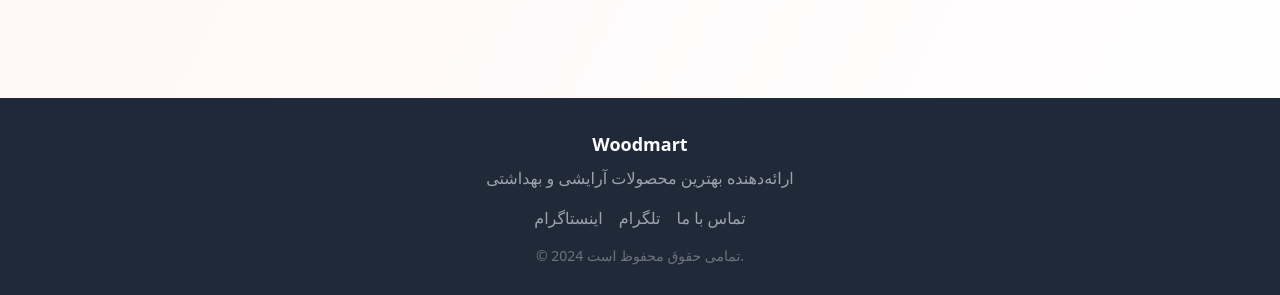
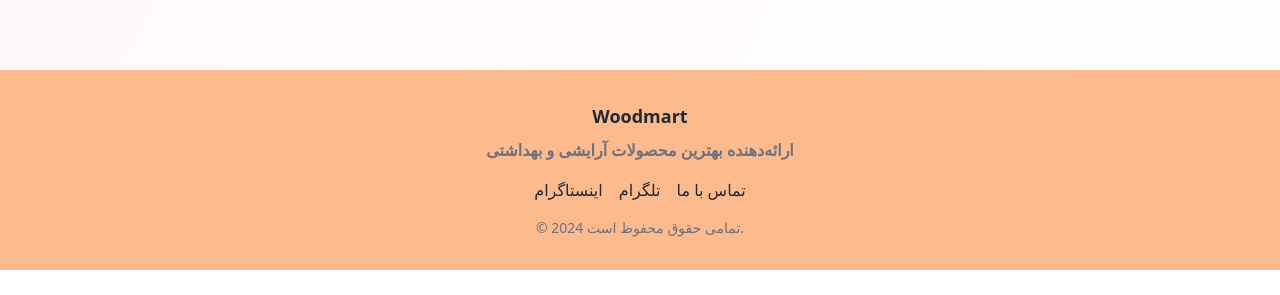
Before and after one commit to SepehrBr/beauty-ecommerce-react-tailwind, a React (Vite) app: page / in a window 1280 px wide. Shown: the part 2109-2404 px from the top of the page. After the commit the page ends 2379 px from the top, so only its background shows below. Built offline with nearby package versions, Linux system fonts and the light colour scheme.

Commit message:
final touches for footer and header component

```diff
--- a/src/components/Footer.jsx
+++ b/src/components/Footer.jsx
@@ -1,18 +1,18 @@
 export default function Footer() {
 
     return (
-        <footer className="bg-gray-800 text-white py-8">
+        <footer className="bg-orange-300 text-gray-800 py-8">
             <div className="container mx-auto text-center">
                 <div className="mb-4">
                     <h2 className="text-lg font-bold">Woodmart</h2>
-                    <p className="text-gray-400 mt-2">
+                    <p className="text-gray-500 font-bold mt-2">
                     ارائه‌دهنده بهترین محصولات آرایشی و بهداشتی
                     </p>
                 </div>
-                <div className="flex justify-center space-x-4 text-gray-400">
-                    <a href="#" className="hover:text-pink-500">اینستاگرام</a>
-                    <a href="#" className="hover:text-pink-500">تلگرام</a>
-                    <a href="#" className="hover:text-pink-500">تماس با ما</a>
+                <div className="flex justify-center space-x-4 text-gray-600-300">
+                    <a href="#" className="hover:text-gray-500 hover:scale-110 transition ">اینستاگرام</a>
+                    <a href="#" className="hover:text-gray-500 hover:scale-110 transition ">تلگرام</a>
+                    <a href="#" className="hover:text-gray-500 hover:scale-110 transition ">تماس با ما</a>
                 </div>
                 <div className="mt-4 text-gray-500 text-sm">
                     © {new Date().getFullYear()} تمامی حقوق محفوظ است.
--- a/src/components/Header.jsx
+++ b/src/components/Header.jsx
@@ -2,7 +2,7 @@
 
     return (
         <header className="bg-transparent relative mb-10">
-            <div className="bg-transparent w-full flex justify-between p-10 rounded">
+            <div className="bg-transparent w-full flex justify-between px-10 pt-10 pb-3 rounded">
                 <ul className="bg-transparent inline-flex">
                     <li className="bg-transparent font-bold text-black p-2"><a href="#">فروشگاه</a></li>
                     <li className="bg-transparent text-black p-2">|</li>
```
